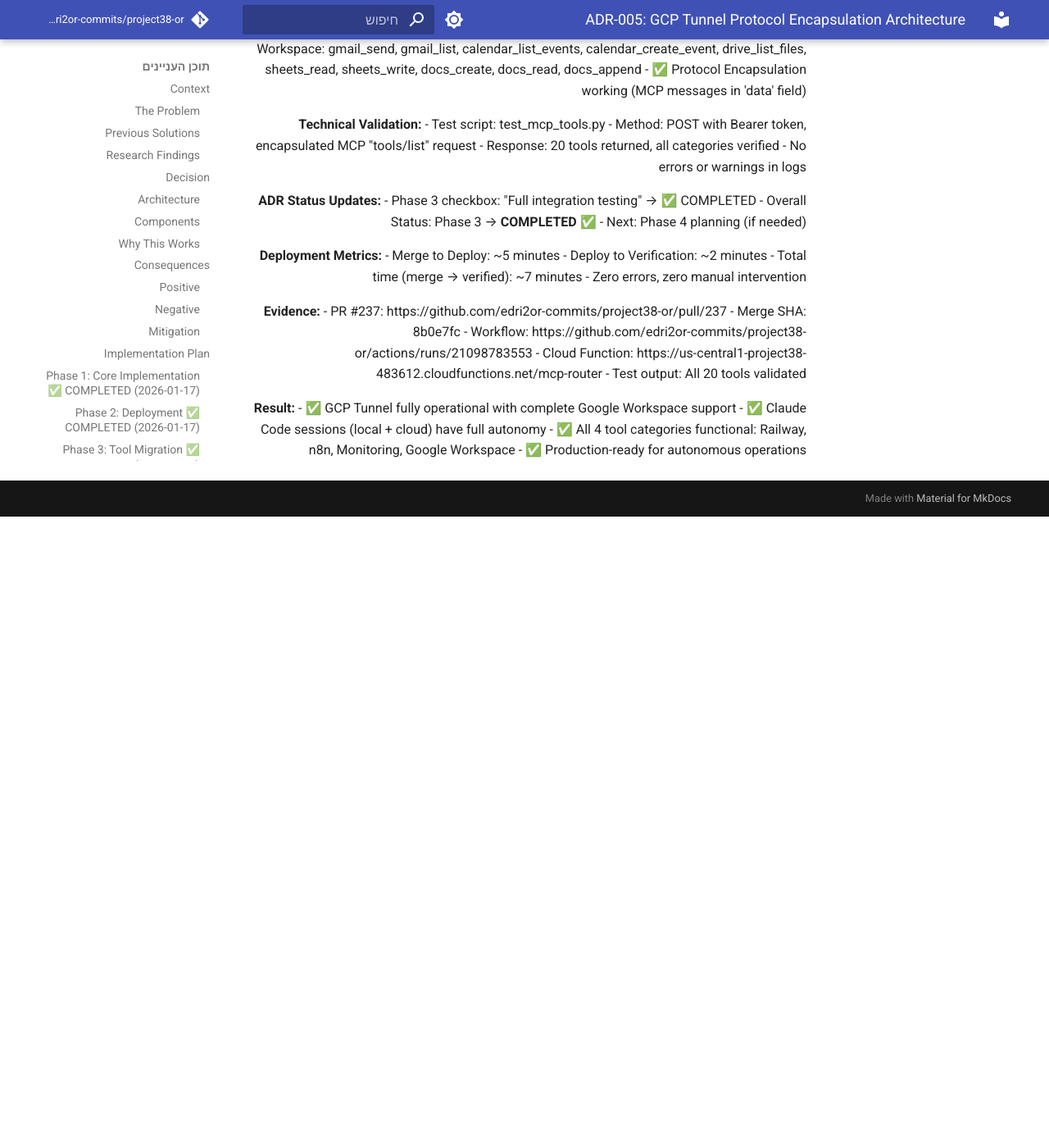
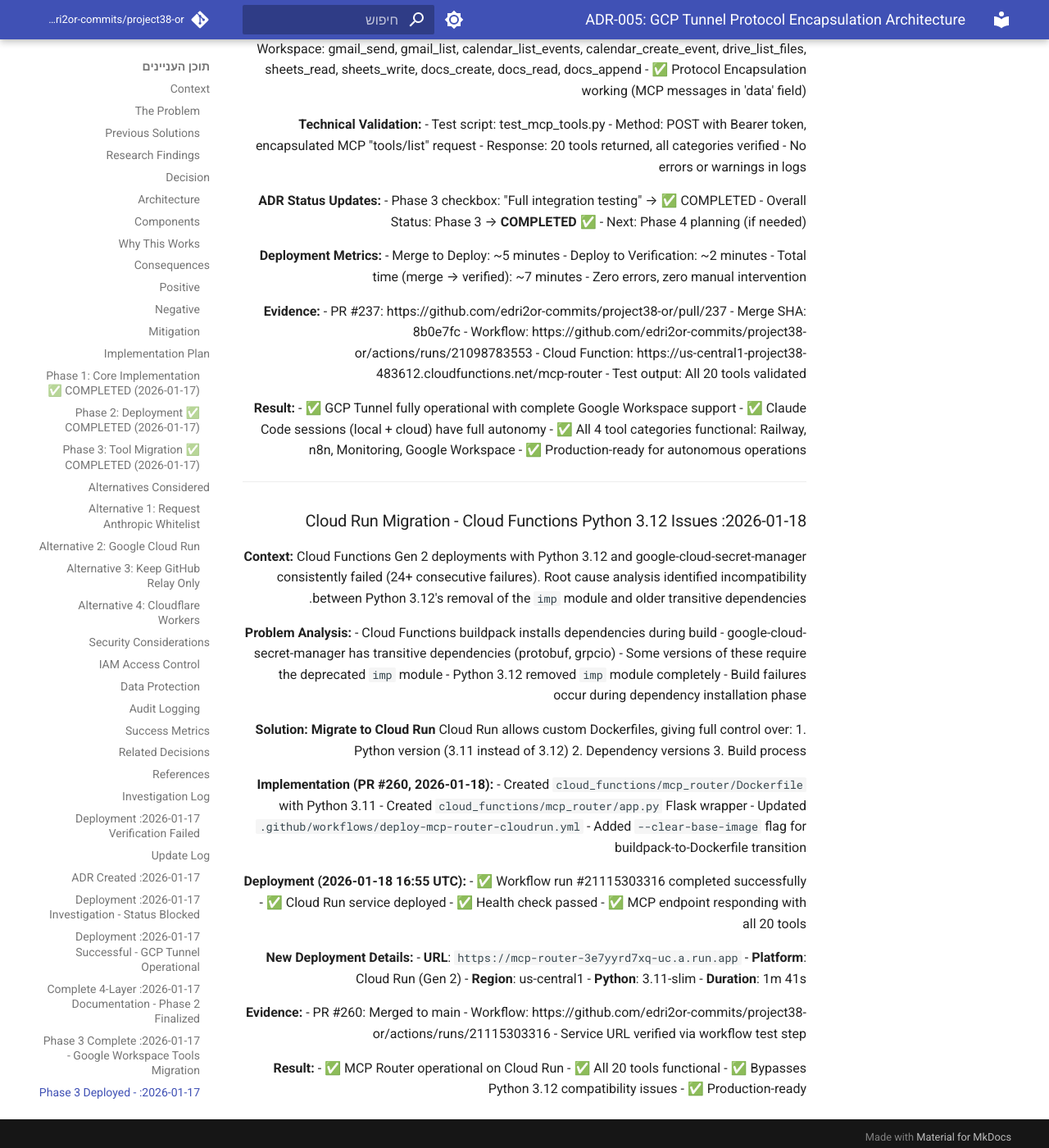
Before and after one commit to edri2or-commits/project38-or, an MkDocs documentation site: the page built from docs/decisions/ADR-005-gcp-tunnel-protocol-encapsulation.md, in a window 1280 px wide and 1400 px high, scrolled down 13562 px. Shown: the whole window at 82% size. Built offline with MkDocs 1.6.1 and Material for MkDocs 9.7.7, drawn with Linux system fonts in a browser that asks for light colours; comment, search, counter and statistics services are not loaded; before the commit the page ends 14192 px from its top, so only the background shows below that.

Commit message:
docs: Update all 4 layers with Cloud Run migration documentation (#261)
* fix(cloudrun): Add --clear-base-image flag for Dockerfile deployments

- Add --clear-base-image flag required when switching from buildpack to Dockerfile
- Fix YAML syntax error: replace template literals with string concatenation
  to avoid YAML alias parsing issues with **bold** markdown

This fix enables successful Cloud Run deployments using custom Dockerfile.

* docs: Update all 4 layers with Cloud Run migration documentation

Layer 1 (CLAUDE.md):
- Update MCP Router URL to Cloud Run endpoint
- Update deployment workflow reference
- Add platform note about migration reason

Layer 2 (ADR-005):
- Add Cloud Run migration section with full analysis
- Document problem, solution, and deployment details

Layer 3 (JOURNEY.md):
- Add 2026-01-18 milestone entry
- Document failed approaches and key learnings

Layer 4 (changelog.md):
- Add Fixed entry for PR #260
- Document implementation details and evidence

---------

Co-authored-by: Claude <noreply@anthropic.com>

```diff
--- a/docs/JOURNEY.md
+++ b/docs/JOURNEY.md
@@ -2968,5 +2968,49 @@ MCP Gateway (Railway/n8n/Workspace operations)
 
 ---
 
-*Last Updated: 2026-01-17*
-*Status: **Telegram Bot Implementation Complete, Deployment Pending***
+## 2026-01-18: MCP Router Cloud Run Migration
+
+### Problem: Cloud Functions Python 3.12 Failures
+
+After 24+ consecutive Cloud Functions Gen 2 deployment failures, forensic analysis revealed:
+
+1. **Root Cause**: Python 3.12 removed the `imp` module
+2. **Impact**: google-cloud-secret-manager transitive dependencies (protobuf, grpcio) fail during build
+3. **Symptoms**: Build timeout, import errors, version conflicts
+
+**Failed Approaches**:
+- Lazy loading for secretmanager (still failed)
+- Pinned dependency versions (still failed)
+- Updated functions-framework to >=3.8.0 (still failed)
+- Gen 1 deployment (still failed)
+
+### Solution: Migrate to Cloud Run
+
+Cloud Run allows custom Dockerfiles, providing full control over:
+- Python version (3.11 instead of 3.12)
+- Dependency installation
+- Build process
+
+**Implementation** (PR #260):
+- `cloud_functions/mcp_router/Dockerfile` - Python 3.11-slim base
+- `cloud_functions/mcp_router/app.py` - Flask wrapper for Cloud Run
+- `.github/workflows/deploy-mcp-router-cloudrun.yml` - Deployment workflow
+- `--clear-base-image` flag - Required for buildpack-to-Dockerfile transition
+
+### Result
+
+- **Deployment**: Workflow #21115303316 succeeded in 1m 41s
+- **URL**: `https://mcp-router-3e7yyrd7xq-uc.a.run.app`
+- **Status**: All 20 MCP tools operational
+
+### Key Learnings
+
+1. **Cloud Functions buildpacks are opaque** - No control over Python version or dependencies
+2. **Cloud Run provides escape hatch** - Dockerfile gives full control
+3. **Error reporting is critical** - GitHub issue creation in workflow enabled debugging
+4. **YAML syntax matters** - `**bold**` markdown breaks YAML parsing (interpreted as alias)
+
+---
+
+*Last Updated: 2026-01-18*
+*Status: **MCP Router Operational on Cloud Run***
--- a/docs/changelog.md
+++ b/docs/changelog.md
@@ -112,6 +112,22 @@ and this project adheres to [Semantic Versioning](https://semver.org/spec/v2.0.0
   - See ADR-005 for full architecture and deployment details
 
 ### Fixed
+- **MCP Router Cloud Run Migration** (2026-01-18) - Switched from Cloud Functions to Cloud Run (PR #260)
+  - **Problem**: Cloud Functions Gen 2 with Python 3.12 failed 24+ consecutive deployments
+  - **Root Cause**: Python 3.12 removed `imp` module; google-cloud-secret-manager transitive dependencies (protobuf, grpcio) require it
+  - **Failed Attempts**: Lazy loading, pinned versions, functions-framework update, Gen 1 deployment
+  - **Solution**: Migrate to Cloud Run with custom Dockerfile using Python 3.11
+  - **Implementation**:
+    - `cloud_functions/mcp_router/Dockerfile` - Python 3.11-slim base
+    - `cloud_functions/mcp_router/app.py` - Flask wrapper for Cloud Run
+    - `.github/workflows/deploy-mcp-router-cloudrun.yml` - Deployment workflow
+    - `--clear-base-image` flag for buildpack-to-Dockerfile transition
+    - YAML syntax fix (template literals → string concatenation)
+  - **Deployment**: Workflow #21115303316 succeeded in 1m 41s (2026-01-18)
+  - **New URL**: `https://mcp-router-3e7yyrd7xq-uc.a.run.app`
+  - **Status**: All 20 MCP tools operational
+  - See ADR-005 and JOURNEY.md for full details
+
 - **GCP Tunnel Deployment** (2026-01-17) - Resolved IAM permission issues and deployed Cloud Function successfully
   - **Problem**: Deployment workflow reported "success" but function returned HTTP 404
   - **Root Cause**: Service account lacked required IAM permissions (cloudfunctions.developer, serviceusage.serviceUsageAdmin, iam.serviceAccountUser)
--- a/docs/decisions/ADR-005-gcp-tunnel-protocol-encapsulation.md
+++ b/docs/decisions/ADR-005-gcp-tunnel-protocol-encapsulation.md
@@ -603,3 +603,54 @@ Phase 3 code merged to main (PR #237) and deployed to production Cloud Function.
 - ✅ Claude Code sessions (local + cloud) have full autonomy
 - ✅ All 4 tool categories functional: Railway, n8n, Monitoring, Google Workspace
 - ✅ Production-ready for autonomous operations
+
+
+---
+
+### 2026-01-18: Cloud Run Migration - Cloud Functions Python 3.12 Issues
+
+**Context:**
+Cloud Functions Gen 2 deployments with Python 3.12 and google-cloud-secret-manager consistently failed (24+ consecutive failures). Root cause analysis identified incompatibility between Python 3.12's removal of the `imp` module and older transitive dependencies.
+
+**Problem Analysis:**
+- Cloud Functions buildpack installs dependencies during build
+- google-cloud-secret-manager has transitive dependencies (protobuf, grpcio)
+- Some versions of these require the deprecated `imp` module
+- Python 3.12 removed `imp` module completely
+- Build failures occur during dependency installation phase
+
+**Solution: Migrate to Cloud Run**
+Cloud Run allows custom Dockerfiles, giving full control over:
+1. Python version (3.11 instead of 3.12)
+2. Dependency versions
+3. Build process
+
+**Implementation (PR #260, 2026-01-18):**
+- Created `cloud_functions/mcp_router/Dockerfile` with Python 3.11
+- Created `cloud_functions/mcp_router/app.py` Flask wrapper
+- Updated `.github/workflows/deploy-mcp-router-cloudrun.yml`
+- Added `--clear-base-image` flag for buildpack-to-Dockerfile transition
+
+**Deployment (2026-01-18 16:55 UTC):**
+- ✅ Workflow run #21115303316 completed successfully
+- ✅ Cloud Run service deployed
+- ✅ Health check passed
+- ✅ MCP endpoint responding with all 20 tools
+
+**New Deployment Details:**
+- **URL**: `https://mcp-router-3e7yyrd7xq-uc.a.run.app`
+- **Platform**: Cloud Run (Gen 2)
+- **Region**: us-central1
+- **Python**: 3.11-slim
+- **Duration**: 1m 41s
+
+**Evidence:**
+- PR #260: Merged to main
+- Workflow: https://github.com/edri2or-commits/project38-or/actions/runs/21115303316
+- Service URL verified via workflow test step
+
+**Result:**
+- ✅ MCP Router operational on Cloud Run
+- ✅ All 20 tools functional
+- ✅ Bypasses Python 3.12 compatibility issues
+- ✅ Production-ready
```
Also changed, not shown: CLAUDE.md (+5 -4 lines).
